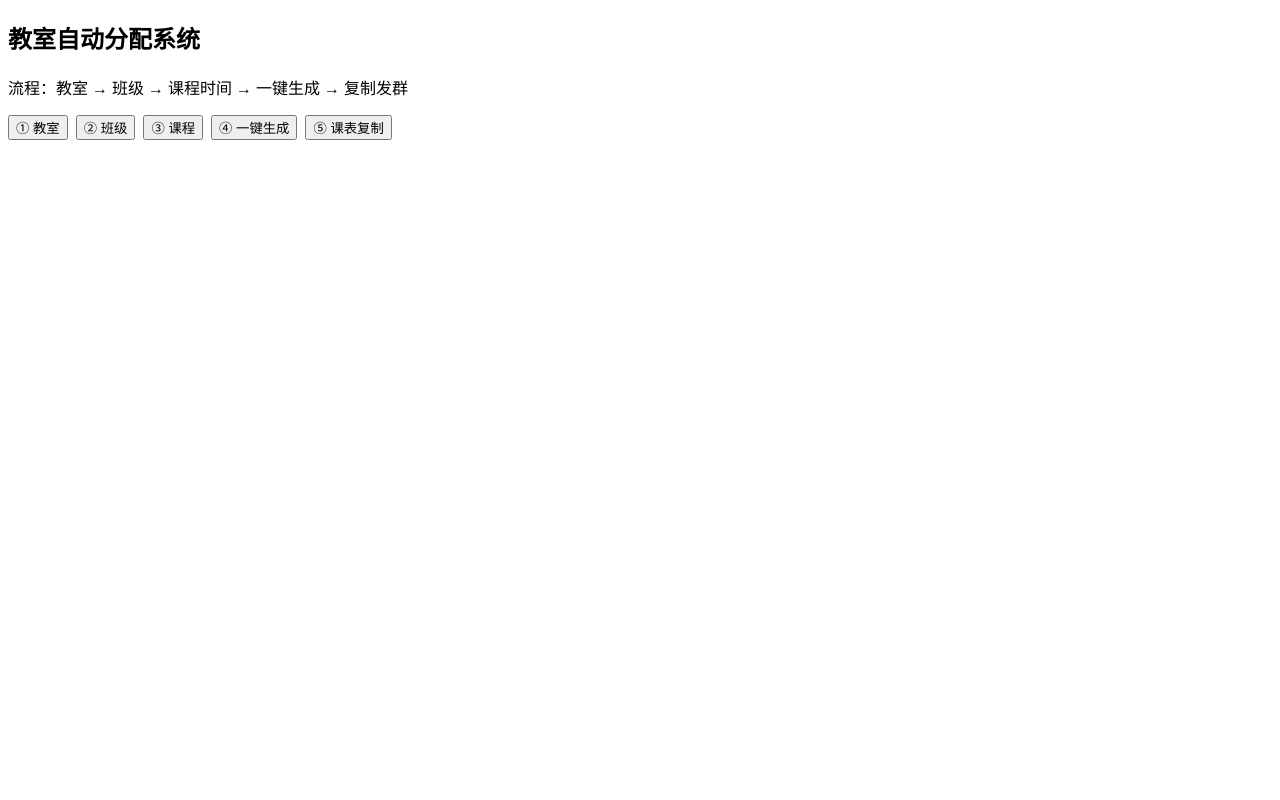
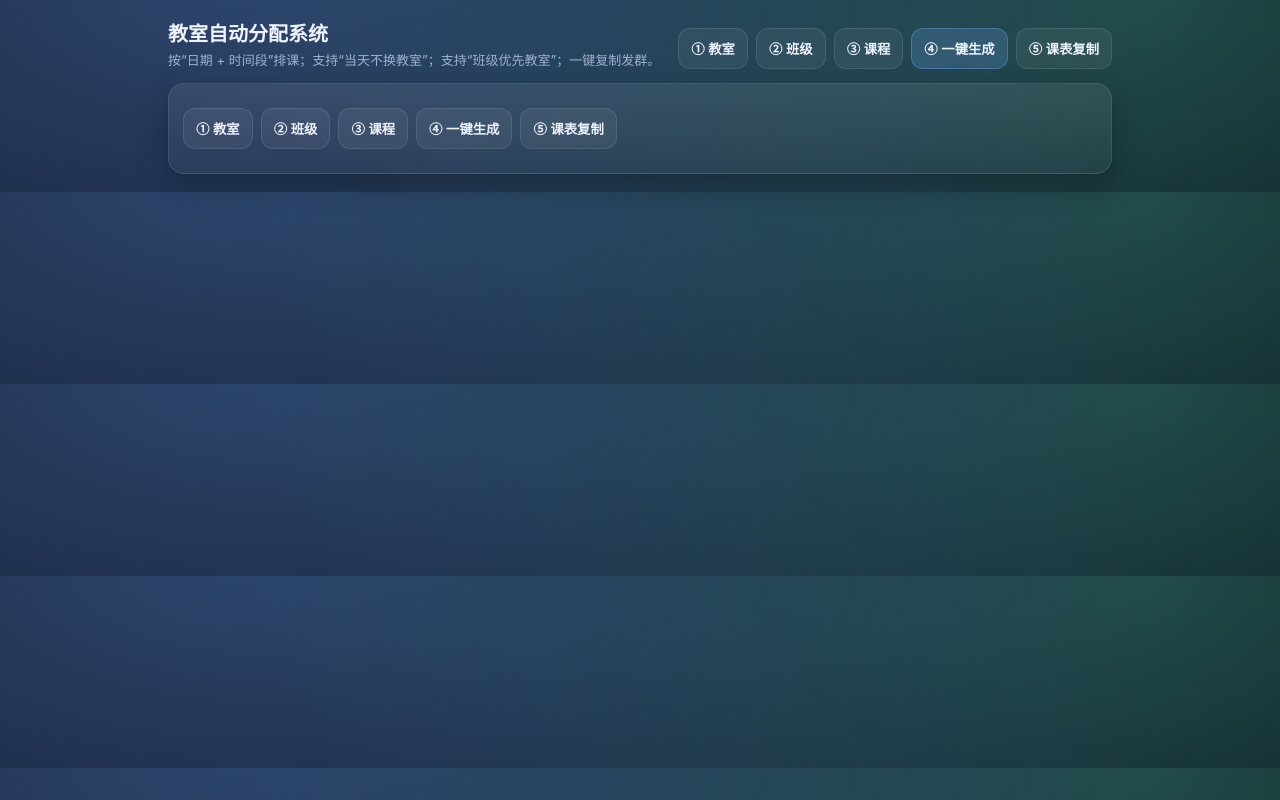
Before and after one commit to larryllr/classroom-scheduler, a plain HTML site: page public/index.html in a window 1280 px wide. Drawn offline with Linux system fonts and the light colour scheme; no server answers.

Commit message:
Update index.html

```diff
--- a/public/index.html
+++ b/public/index.html
@@ -4,11 +4,108 @@
   <meta charset="utf-8" />
   <meta name="viewport" content="width=device-width, initial-scale=1" />
   <title>教室自动分配系统</title>
+  <style>
+    :root{
+      --bg:#0b1220;
+      --card:#0f1a33;
+      --muted:#9fb0d0;
+      --text:#eef3ff;
+      --line:rgba(255,255,255,.10);
+      --brand:#6ea8ff;
+      --danger:#ff6b6b;
+      --ok:#45d483;
+    }
+    *{box-sizing:border-box}
+    body{
+      margin:0; font-family: -apple-system,BlinkMacSystemFont,"Segoe UI",Roboto,Helvetica,Arial,"PingFang SC","Microsoft YaHei",sans-serif;
+      background: radial-gradient(1200px 600px at 20% -10%, rgba(110,168,255,.35), transparent),
+                  radial-gradient(900px 500px at 90% 0%, rgba(69,212,131,.25), transparent),
+                  var(--bg);
+      color:var(--text);
+    }
+    .wrap{max-width:980px;margin:0 auto;padding:18px}
+    .top{
+      display:flex;justify-content:space-between;align-items:flex-end;gap:14px;flex-wrap:wrap;
+      margin-bottom:14px;
+    }
+    .title{font-size:20px;font-weight:800}
+    .sub{color:var(--muted);font-size:13px;margin-top:4px;line-height:1.4}
+    .card{
+      background:linear-gradient(180deg, rgba(255,255,255,.08), rgba(255,255,255,.04));
+      border:1px solid var(--line);
+      border-radius:16px;
+      padding:14px;
+      box-shadow: 0 10px 30px rgba(0,0,0,.25);
+    }
+    button{
+      border:1px solid var(--line);
+      background: rgba(255,255,255,.06);
+      color:var(--text);
+      padding:10px 12px;border-radius:12px;
+      cursor:pointer;
+      font-weight:650;
+    }
+    button.primary{background: rgba(110,168,255,.20); border-color: rgba(110,168,255,.35)}
+    button.danger{background: rgba(255,107,107,.16); border-color: rgba(255,107,107,.35); color:#ffecec}
+    button:active{transform: translateY(1px)}
+    input, select{
+      width:100%;
+      border:1px solid var(--line);
+      background: rgba(255,255,255,.05);
+      color:var(--text);
+      padding:10px 12px;
+      border-radius:12px;
+      outline:none;
+    }
+    input::placeholder{color: rgba(238,243,255,.45)}
+    .row{display:grid;grid-template-columns:1fr 1fr;gap:10px}
+    @media(max-width:720px){.row{grid-template-columns:1fr}}
+    .tabs{display:flex;gap:8px;flex-wrap:wrap}
+    .grid{display:grid;grid-template-columns:1fr 1fr;gap:12px}
+    @media(max-width:860px){.grid{grid-template-columns:1fr}}
+    .list{margin-top:10px;border-top:1px solid var(--line);padding-top:10px}
+    .item{display:flex;justify-content:space-between;gap:10px;align-items:center;padding:10px 0;border-bottom:1px dashed var(--line)}
+    .meta{color:var(--muted);font-size:13px;line-height:1.4}
+    .msg{margin-top:10px;color:#ffd2d2}
+    .ok{color:#bff7d6}
+    .cal{
+      margin-top:10px;
+      border:1px solid var(--line);
+      border-radius:14px;
+      padding:10px;
+      background: rgba(255,255,255,.04);
+    }
+    .calhead{display:flex;justify-content:space-between;align-items:center;gap:10px}
+    .calgrid{display:grid;grid-template-columns:repeat(7,1fr);gap:6px;margin-top:10px}
+    .day{padding:10px 0;border-radius:12px;text-align:center;border:1px solid var(--line);cursor:pointer;background: rgba(255,255,255,.03)}
+    .day.off{opacity:.35;cursor:default}
+    .day.on{background: rgba(110,168,255,.20);border-color: rgba(110,168,255,.45)}
+    .dow{color:var(--muted);font-size:12px;text-align:center}
+    pre{white-space:pre-wrap;background:rgba(255,255,255,.04);border:1px solid var(--line);padding:12px;border-radius:14px}
+  </style>
 </head>
 <body>
-  <h2>教室自动分配系统</h2>
-  <p>流程：教室 → 班级 → 课程时间 → 一键生成 → 复制发群</p>
-  <div id="app">加载中…</div>
+  <div class="wrap">
+    <div class="top">
+      <div>
+        <div class="title">教室自动分配系统</div>
+        <div class="sub">按“日期 + 时间段”排课；支持“当天不换教室”；支持“班级优先教室”；一键复制发群。</div>
+      </div>
+      <div class="tabs">
+        <button onclick="tab('rooms')">① 教室</button>
+        <button onclick="tab('classes')">② 班级</button>
+        <button onclick="tab('courses')">③ 课程</button>
+        <button class="primary" onclick="solve()">④ 一键生成</button>
+        <button onclick="tab('timetable')">⑤ 课表复制</button>
+      </div>
+    </div>
+
+    <div class="card">
+      <div id="app">加载中…</div>
+      <div id="msg" class="msg"></div>
+    </div>
+  </div>
+
   <script src="/app.js"></script>
 </body>
 </html>
```
